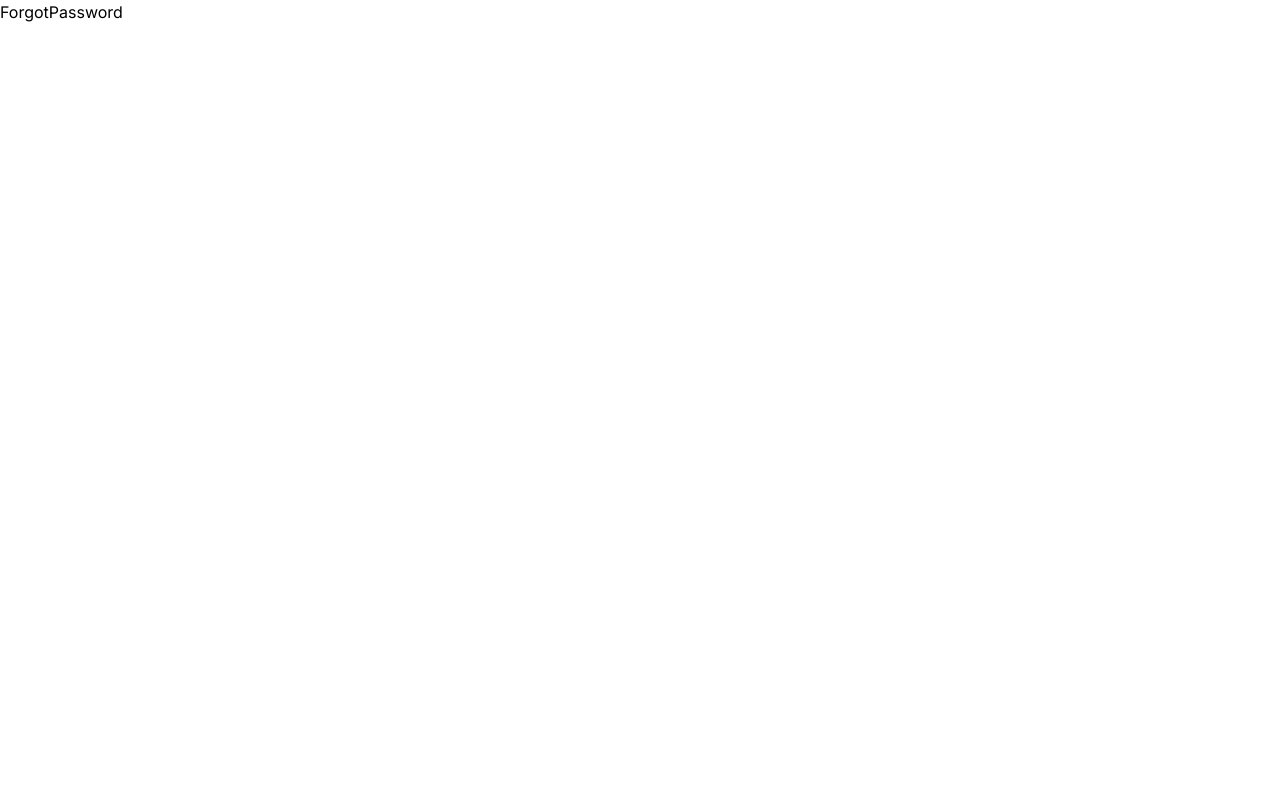
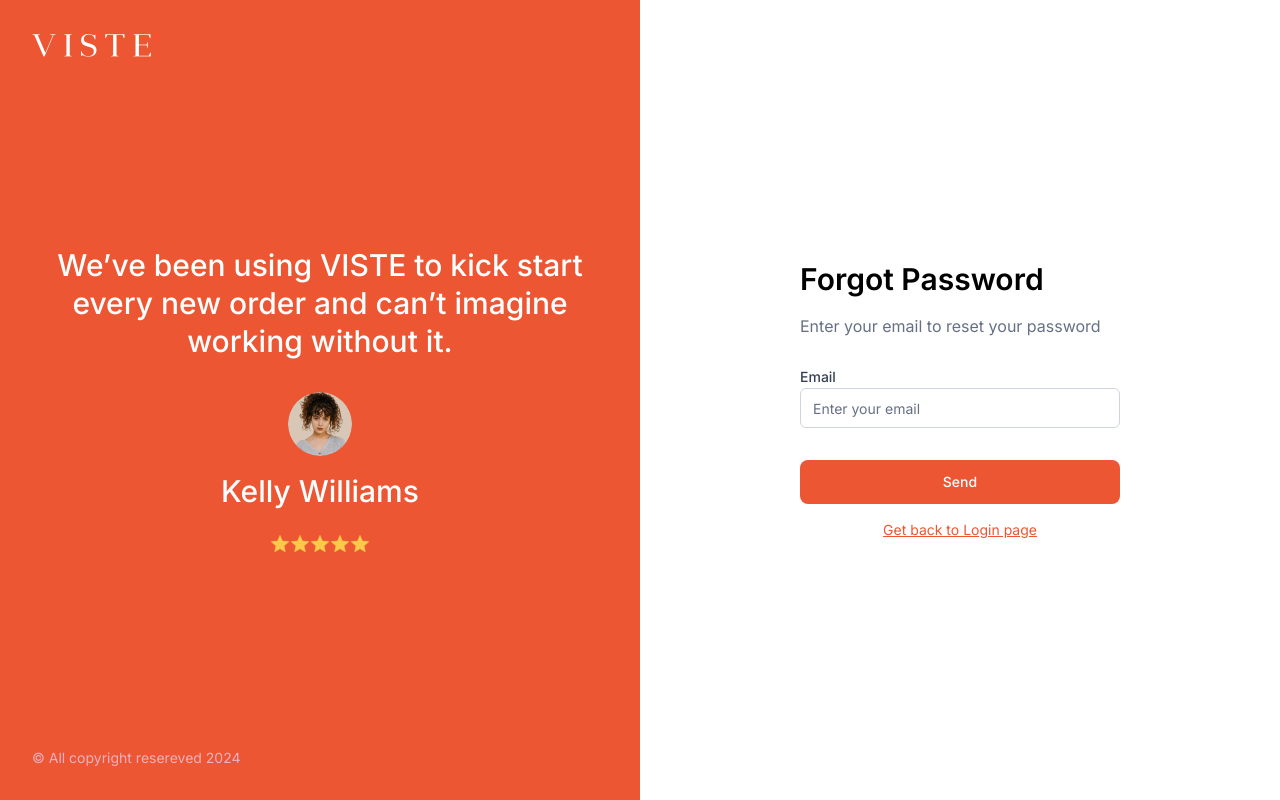
Before and after one commit to Viste360/Viste-Admin, a Next.js app: page /password/forgot in a window 1280 px wide. Built offline with nearby package versions, Linux system fonts and the light colour scheme.

Commit message:
forgot password page developed

```diff
--- a/src/app/(auth)/login/page.tsx
+++ b/src/app/(auth)/login/page.tsx
@@ -4,7 +4,7 @@ import FormInput from "@/components/FormInput";
 import AuthLayout from "@/components/layout/AuthLayout";
 import { Button } from "@/components/ui/button";
 import UnAuthGuard from "@/hoc/UnAuthGuard";
-import React from "react";
+import React, { useEffect } from "react";
 import validationSchema from "./validationSchema";
 import { useFormik } from "formik";
 import { useAppDispatch, useAppSelector } from "@/redux/hooks";
@@ -15,8 +15,9 @@ import Link from "next/link";
 
 const Login = () => {
 	const dispatch = useAppDispatch();
-	const { formSubmitting } = useAppSelector((state) => state.userState);
-	const { values, errors, touched, handleChange, handleBlur, handleSubmit } = useFormik({
+	const { formSubmitting, formSubmitted } = useAppSelector((state) => state.userState);
+	const { values, errors, touched, handleChange, handleBlur, handleSubmit, resetForm } =
+		useFormik({
 			initialValues: {
 				email: "",
 				password: "",
@@ -26,6 +27,12 @@ const Login = () => {
 				dispatch(loginAction(values));
 			},
 		});
+
+	useEffect(() => {
+		if (formSubmitted) {
+			resetForm();
+		}
+	}, [formSubmitted]);
 
 	return (
 		<AuthLayout>
--- a/src/app/(auth)/password/forgot/page.tsx
+++ b/src/app/(auth)/password/forgot/page.tsx
@@ -1,10 +1,75 @@
 "use client";
 
+import FormInput from "@/components/FormInput";
+import AuthLayout from "@/components/layout/AuthLayout";
+import { Button } from "@/components/ui/button";
 import UnAuthGuard from "@/hoc/UnAuthGuard";
-import React from "react";
+import React, { useEffect } from "react";
+import validationSchema from "./validationSchema";
+import { useFormik } from "formik";
+import { useAppDispatch, useAppSelector } from "@/redux/hooks";
+import { forgotPasswordAction } from "@/redux/actions/userAction";
+import Link from "next/link";
 
 const ForgotPassword = () => {
-	return <div>ForgotPassword</div>;
+	const dispatch = useAppDispatch();
+	const { formSubmitting, formSubmitted } = useAppSelector((state) => state.userState);
+	const { values, errors, touched, handleChange, handleBlur, handleSubmit, resetForm } =
+		useFormik({
+			initialValues: {
+				email: "",
+			},
+			validationSchema,
+			onSubmit: (values) => {
+				dispatch(forgotPasswordAction(values.email));
+			},
+		});
+
+	useEffect(() => {
+		if (formSubmitted) {
+			resetForm();
+		}
+	}, [formSubmitted]);
+
+	return (
+		<AuthLayout>
+			<main className="flex items-center justify-center h-screen">
+				<div className="flex flex-col items-center w-full">
+					<form
+						onSubmit={handleSubmit}
+						className=" flex flex-col justify-center w-10/12 sm:w-1/2 lg:w-8/12 xl:w-1/2 2xl:w-1/3 gap-2"
+					>
+						<h2 className="font-semibold text-black-1 text-center lg:text-start">
+							Forgot Password
+						</h2>
+						<h6 className="text-black-4 text-center lg:text-start mb-6 mt-2">
+							Enter your email to reset your password
+						</h6>
+						<FormInput
+							type="email"
+							placeholder="Enter your email"
+							label="Email"
+							value={values.email}
+							name="email"
+							error={errors.email}
+							isError={!!touched.email && !!errors.email}
+							handleBlur={handleBlur}
+							handleChange={handleChange}
+							disabled={formSubmitting}
+						/>
+						<Button className="mt-1" variant="customSubmit" type="submit" size="full">
+							{formSubmitting ? "Loading...." : "Send"}
+						</Button>
+						<div className="flex justify-center items-center gap-1 text-black-4 mt-2">
+							<Link className="text-red-3 text-sm underline" href={"/login"}>
+								Get back to Login page
+							</Link>
+						</div>
+					</form>
+				</div>
+			</main>
+		</AuthLayout>
+	);
 };
 
 export default UnAuthGuard(ForgotPassword);
--- a/src/app/(auth)/signup/page.tsx
+++ b/src/app/(auth)/signup/page.tsx
@@ -4,19 +4,18 @@ import FormInput from "@/components/FormInput";
 import AuthLayout from "@/components/layout/AuthLayout";
 import { Button } from "@/components/ui/button";
 import UnAuthGuard from "@/hoc/UnAuthGuard";
-import React from "react";
+import React, { useEffect } from "react";
 import validationSchema from "./validationSchema";
 import { useFormik } from "formik";
 import { useAppDispatch, useAppSelector } from "@/redux/hooks";
 import { signUpAction } from "@/redux/actions/userAction";
-import { Label } from "@/components/ui/label";
-import { Checkbox } from "@/components/ui/checkbox";
 import Link from "next/link";
 
 const SignUp = () => {
 	const dispatch = useAppDispatch();
-	const { formSubmitting } = useAppSelector((state) => state.userState);
-	const { values, errors, touched, handleChange, handleBlur, handleSubmit } = useFormik({
+	const { formSubmitting, formSubmitted } = useAppSelector((state) => state.userState);
+	const { values, errors, touched, handleChange, handleBlur, handleSubmit, resetForm } =
+		useFormik({
 			initialValues: {
 				name: "",
 				email: "",
@@ -28,6 +27,12 @@ const SignUp = () => {
 			},
 		});
 
+	useEffect(() => {
+		if (formSubmitted) {
+			resetForm();
+		}
+	}, [formSubmitted]);
+
 	return (
 		<AuthLayout>
 			<main className="flex items-center justify-center h-screen">
@@ -37,10 +42,10 @@ const SignUp = () => {
 						className=" flex flex-col justify-center w-10/12 sm:w-1/2 lg:w-8/12 xl:w-1/2 2xl:w-1/3 gap-2"
 					>
 						<h2 className="font-semibold text-black-1 text-center lg:text-start">
-							Welcome back
+							Sign Up
 						</h2>
 						<h6 className="text-black-4 text-center lg:text-start mb-6 mt-2">
-							Welcome back! Please enter your details.
+							Submit your details to create account.
 						</h6>
 						<FormInput
 							type="text"
@@ -79,7 +84,7 @@ const SignUp = () => {
 							disabled={formSubmitting}
 						/>
 						<Button className="mt-1" variant="customSubmit" type="submit" size="full">
-							{formSubmitting ? "Loading...." : "Sign in"}
+							{formSubmitting ? "Loading...." : "Sign Up"}
 						</Button>
 						<div className="flex justify-center items-center gap-1 text-black-4 mt-2">
 							<p>Already have an account?</p>
--- a/src/components/FormInput.tsx
+++ b/src/components/FormInput.tsx
@@ -37,6 +37,7 @@ const FormInput: React.FC<FormInputProps> = ({
 			</Label>
 			<Input
 				name={name}
+				id={name}
 				type={type}
 				placeholder={placeholder}
 				disabled={disabled}
--- a/src/redux/slices/userSlice.ts
+++ b/src/redux/slices/userSlice.ts
@@ -14,14 +14,16 @@ type UserState = {
 	isLoading: boolean;
 	user: User | null;
 	isAuthenticated: boolean;
-	formSubmitting: boolean
+	formSubmitting: boolean;
+	formSubmitted: boolean;
 };
 
 const initialState: UserState = {
 	isLoading: false,
 	user: null,
 	isAuthenticated: false,
-	formSubmitting: false
+	formSubmitting: false,
+	formSubmitted: false,
 };
 
 export const userSlice = createSlice({
@@ -46,37 +48,46 @@ export const userSlice = createSlice({
 		// signUp
 		builders.addCase(signUpAction.pending, (state) => {
 			state.formSubmitting = true;
+			state.formSubmitted = false;
 		});
 		builders.addCase(signUpAction.fulfilled, (state) => {
 			state.formSubmitting = false;
+			state.formSubmitted = true;
 		});
 		builders.addCase(signUpAction.rejected, (state) => {
 			state.formSubmitting = false;
+			state.formSubmitted = false;
 		});
 
 		// verifyEmail
 		builders.addCase(verifyEmailAction.pending, (state) => {
 			state.formSubmitting = true;
+			state.formSubmitted = false;
 		});
 		builders.addCase(verifyEmailAction.fulfilled, (state) => {
 			state.formSubmitting = false;
+			state.formSubmitted = true;
 		});
 		builders.addCase(verifyEmailAction.rejected, (state) => {
 			state.formSubmitting = false;
+			state.formSubmitted = false;
 		});
 
 		// login
 		builders.addCase(loginAction.pending, (state) => {
 			state.formSubmitting = true;
+			state.formSubmitted = false;
 		});
 		builders.addCase(loginAction.fulfilled, (state, action: PayloadAction<{ user: User }>) => {
 			state.formSubmitting = false;
+			state.formSubmitted = true;
 			state.isAuthenticated = true;
 			state.user = action.payload.user;
 		});
 		builders.addCase(loginAction.rejected, (state) => {
 			state.formSubmitting = false;
 			state.isAuthenticated = false;
+			state.formSubmitted = false;
 		});
 
 		// logout
@@ -95,23 +106,29 @@ export const userSlice = createSlice({
 		// forgotPassword
 		builders.addCase(forgotPasswordAction.pending, (state) => {
 			state.formSubmitting = true;
+			state.formSubmitted = false;
 		});
 		builders.addCase(forgotPasswordAction.fulfilled, (state) => {
 			state.formSubmitting = false;
+			state.formSubmitted = true;
 		});
 		builders.addCase(forgotPasswordAction.rejected, (state) => {
 			state.formSubmitting = false;
+			state.formSubmitted = false;
 		});
 
 		// resetPassword
 		builders.addCase(resetPasswordAction.pending, (state) => {
 			state.formSubmitting = true;
+			state.formSubmitted = false;
 		});
 		builders.addCase(resetPasswordAction.fulfilled, (state) => {
 			state.formSubmitting = false;
+			state.formSubmitted = true;
 		});
 		builders.addCase(resetPasswordAction.rejected, (state) => {
 			state.formSubmitting = false;
+			state.formSubmitted = false;
 		});
 	},
 });
```
Lines whose indentation alone changed are shown as unchanged.
